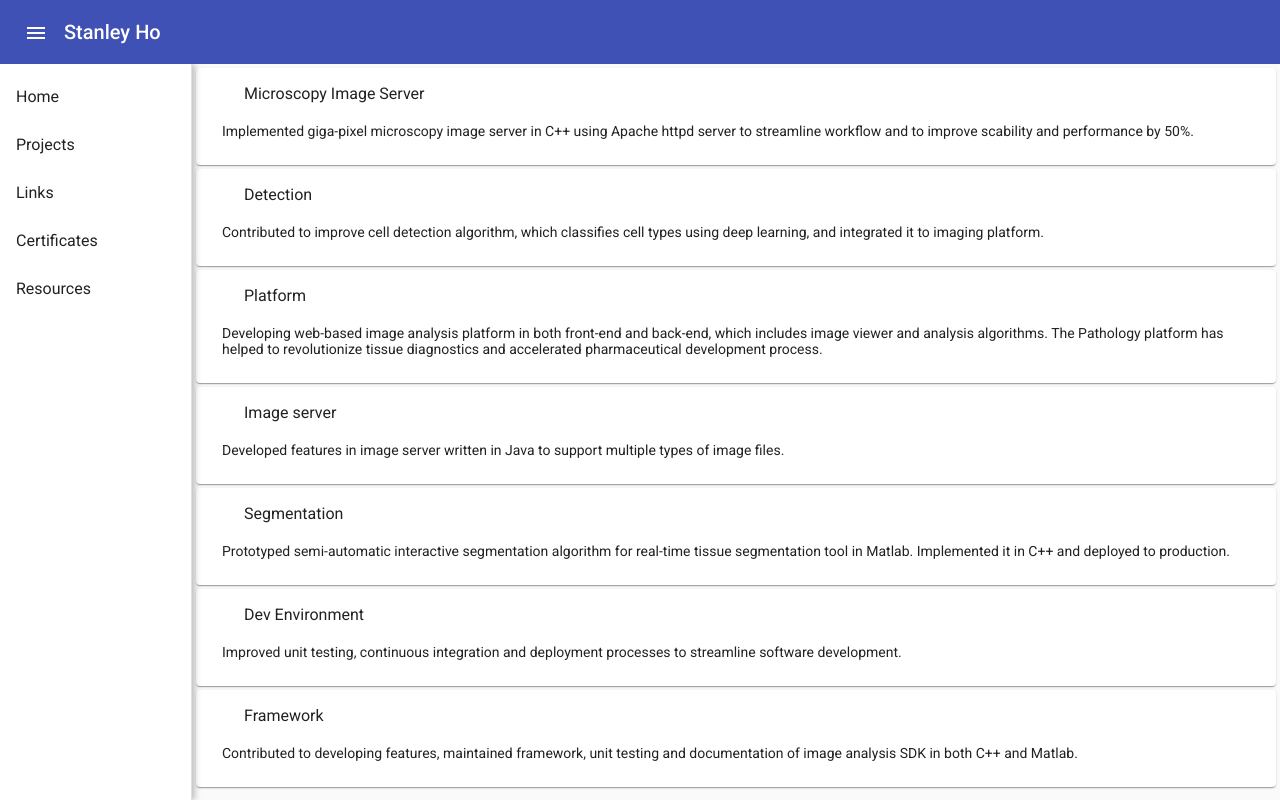
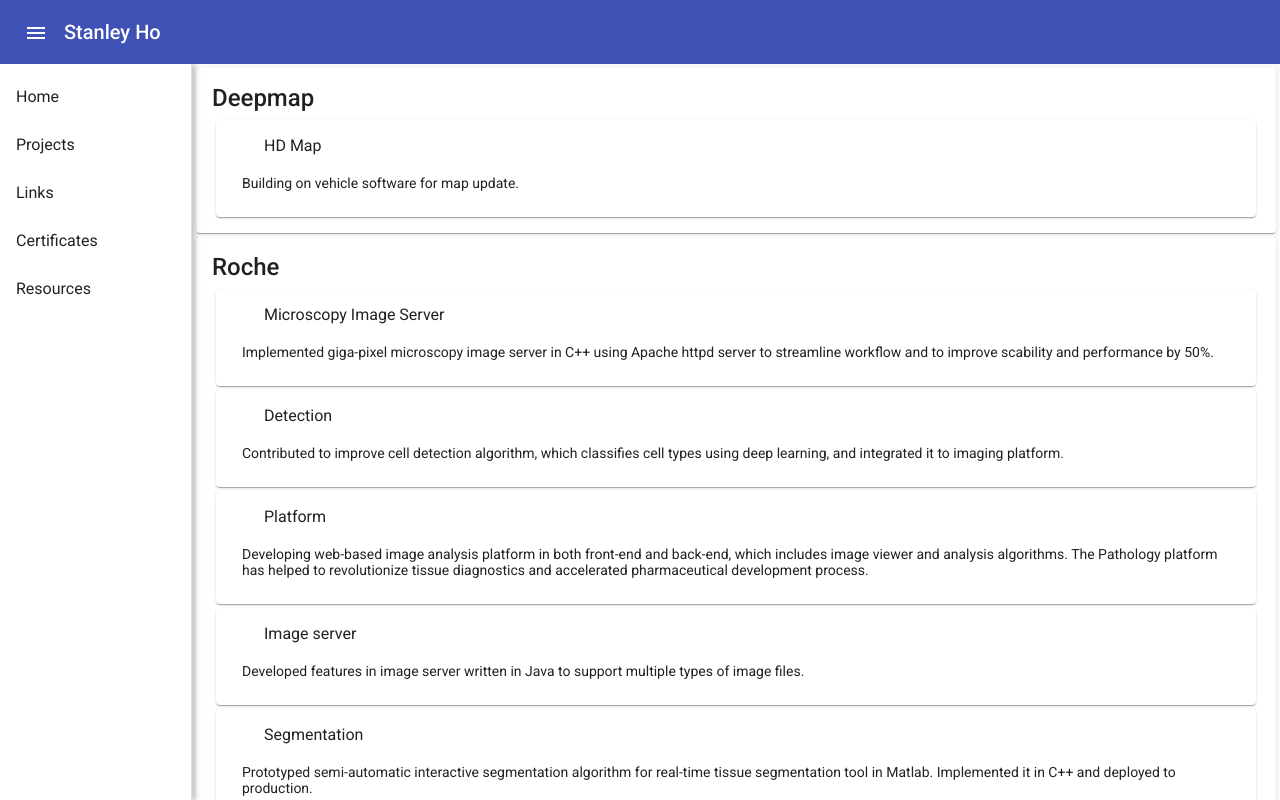
Before and after one commit to stanleyycho/my-site, an Angular app: page /projects in a window 1280 px wide. Built offline with nearby package versions, Linux system fonts and the light colour scheme.

Commit message:
Add comapny name to projects

```diff
--- a/src/app/my-projects/my-projects.component.html
+++ b/src/app/my-projects/my-projects.component.html
@@ -1,4 +1,6 @@
-<mat-card *ngFor="let project of projects" class="container">
+<mat-card *ngFor="let workExperience of workExperiences" class="container">
+  <mat-card-title>{{workExperience.companyName}}</mat-card-title>
+  <mat-card *ngFor="let project of workExperience.projects" class="container">
     <mat-card-header>
       {{project.name}}
     </mat-card-header>
@@ -8,3 +10,4 @@
       </p>
     </mat-card-content>
   </mat-card>
+</mat-card>
--- a/src/app/my-projects/my-projects.component.ts
+++ b/src/app/my-projects/my-projects.component.ts
@@ -1,5 +1,5 @@
 import { Component, OnInit } from '@angular/core';
-import { Project } from '../project';
+import { WorkExperience } from '../project';
 
 @Component({
   selector: 'app-my-projects',
@@ -9,7 +9,16 @@
 
 export class MyProjectsComponent implements OnInit {
 
-  projects: Project[] = [
+  workExperiences: WorkExperience[] = [
+    {
+      companyName: "Deepmap",
+      projects: [
+        { name: 'HD Map', description: 'Building on vehicle software for map update.' },
+      ]
+    },
+    {
+      companyName: "Roche",
+      projects: [
         { name: 'Microscopy Image Server', description: 'Implemented giga-pixel microscopy image server in C++ using Apache httpd server to streamline workflow and to improve scability and performance by 50%.' },
         { name: 'Detection', description: 'Contributed to improve cell detection algorithm, which classifies cell types using deep learning, and integrated it to imaging platform.' },
         { name: 'Platform', description: 'Developing web-based image analysis platform in both front-end and back-end, which includes image viewer and analysis algorithms. The Pathology platform has helped to revolutionize tissue diagnostics and accelerated pharmaceutical development process.' },
@@ -18,6 +27,8 @@
         { name: 'Dev Environment', description: 'Improved unit testing, continuous integration and deployment processes to streamline software development.' },
         { name: 'Framework', description: 'Contributed to developing features, maintained framework, unit testing and documentation of image analysis SDK in both C++ and Matlab.' }
       ]
+    }
+  ]
 
   constructor() { }
 
--- a/src/app/project.ts
+++ b/src/app/project.ts
@@ -1,3 +1,8 @@
+export class WorkExperience {
+  companyName: string;
+  projects: Project[];
+}
+
 export class Project {
   name: string;
   description: string;
```
Lines whose indentation alone changed are shown as unchanged.
